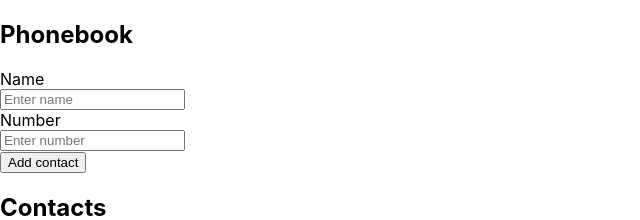
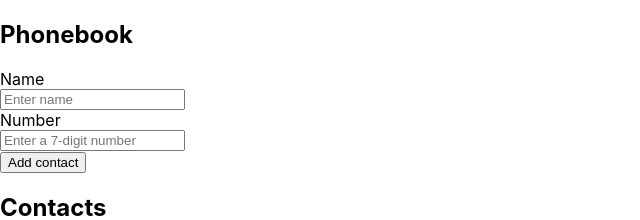
Before and after one commit to vadik184/goit-react-hw-02-phonebook, a React (Create React App) app: page / in a window 1280 px wide. Shown: the top 220 px of the page, without its empty margins (0-640 px from the left). Built offline with nearby package versions, Linux system fonts and the light colour scheme.

Commit message:
Update Form.jsx

```diff
--- a/src/components/Form/Form.jsx
+++ b/src/components/Form/Form.jsx
@@ -58,7 +58,7 @@ export class Form extends Component {
             name="number"
             id={this.numberInputId}
             value={this.state.number}
-            placeholder="Enter number"
+            placeholder="Enter a 7-digit number "
             onChange={this.handelChange}
           />
         </label>
```
